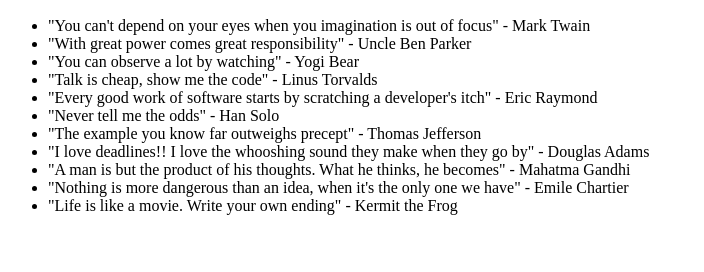
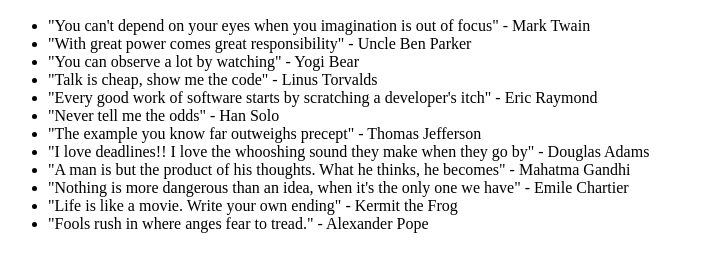
Before and after one commit to bennyPatto/0main_openSAP_repo, a plain HTML site: page index.html in a window 1280 px wide. Shown: the part 110-382 px from the top of the page, without its empty margins (0-704 px from the left). Drawn offline with Linux system fonts and the light colour scheme.

Commit message:
added quote from alexander pope

```diff
--- a/index.html
+++ b/index.html
@@ -20,6 +20,7 @@
 			<li>"A man is but the product of his thoughts. What he thinks, he becomes" - Mahatma Gandhi</li>
 			<li>"Nothing is more dangerous than an idea, when it's the only one we have" - Emile Chartier</li>
 			<li>"Life is like a movie. Write your own ending" - Kermit the Frog</li>
+			<li>"Fools rush in where anges fear to tread." - Alexander Pope
 		</ul>
 
 	</body>
```
